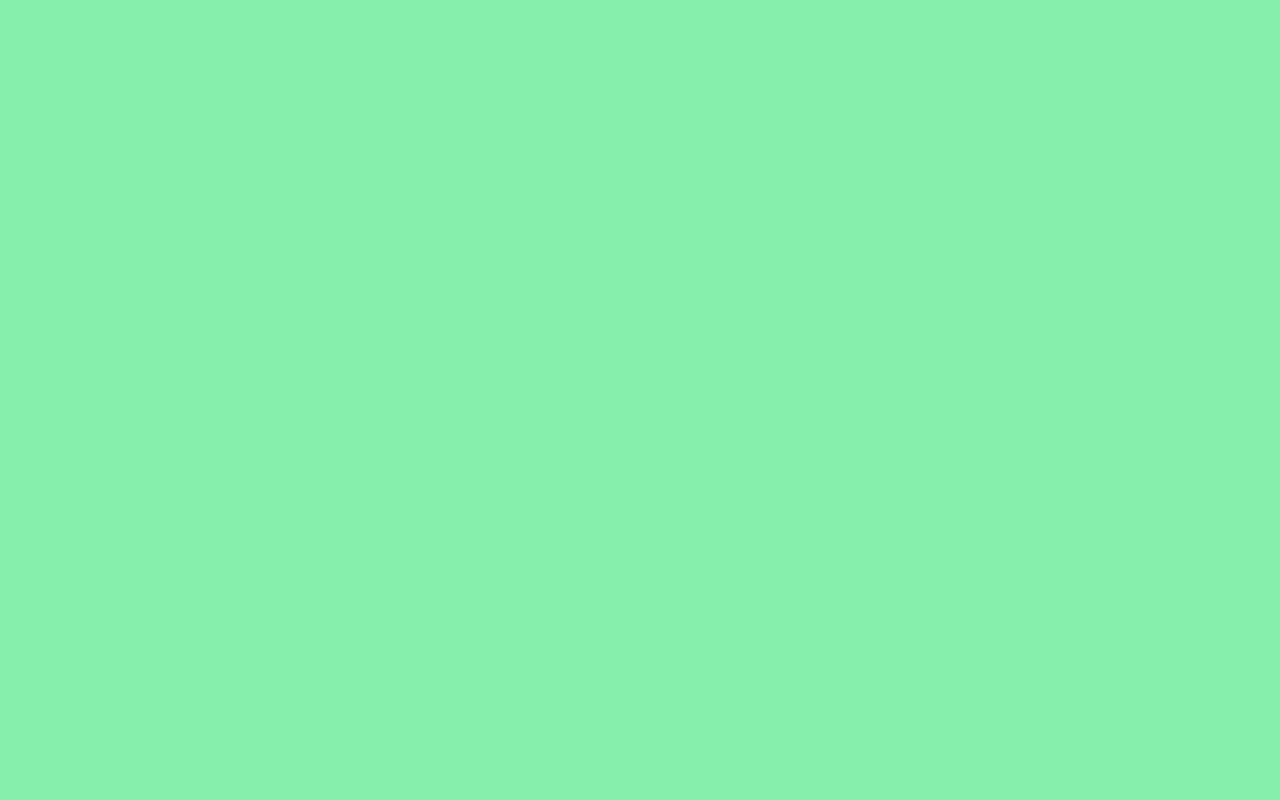
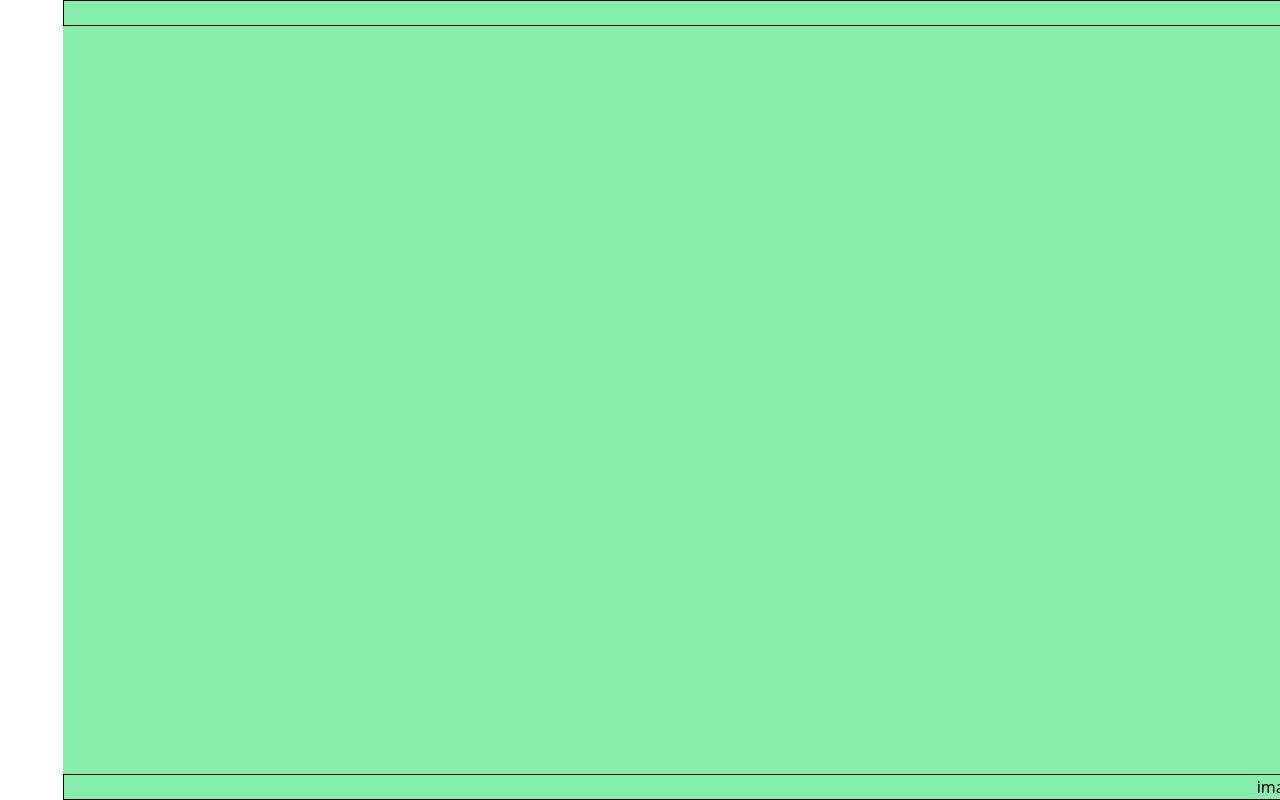
Before and after one commit to AKA-Abdol/yoga-mohadese, a React (Create React App) app: page /auth in a window 1280 px wide. Before the commit this address had no page. Built offline with nearby package versions, Linux system fonts and the light colour scheme.

Commit message:
feat: auth structure started

```diff
--- a/src/App.tsx
+++ b/src/App.tsx
@@ -4,20 +4,26 @@ import About from "./pages/About";
 import Contact from "./pages/Contact";
 import Terms from "./pages/Terms";
 import Reserve from "./pages/Reserve";
-import { BrowserRouter, Routes, Route } from "react-router-dom";
+import { BrowserRouter, Routes, Route, Navigate } from "react-router-dom";
+import Auth from "./pages/Auth";
+import BodyLayout from "./components/layout/BodyLayout";
 function App() {
   return (
-    <div className="w-full h-screen bg-green-300 text-black">
-      <BrowserRouter>
-        <Routes>
-          <Route path="/" element={<Home />} />
-          <Route path="/about" element={<About />} />
-          <Route path="/contact" element={<Contact />} />
-          <Route path="/terms" element={<Terms />} />
-          <Route path="/reserve" element={<Reserve />} />
-        </Routes>
-      </BrowserRouter>
-    </div>
+    <BrowserRouter>
+      <Routes>
+        <Route path="/" element={<BodyLayout />}>
+          <Route path="auth" element={<Auth />} />
+          <Route path="home" element={<Home />} />
+          <Route path="about" element={<About />} />
+          <Route path="contact" element={<Contact />} />
+          <Route path="terms" element={<Terms />} />
+          <Route path="reserve" element={<Reserve />} />
+
+          <Route path="/" element={<Navigate to={"/auth"} />} />
+          <Route path="/redirect" element={<Navigate to={"/"} />} />
+        </Route>
+      </Routes>
+    </BrowserRouter>
   );
 }
 
--- /dev/null
+++ b/src/components/layout/BodyLayout.tsx
@@ -0,0 +1,12 @@
+import { FC } from "react";
+import { Outlet } from "react-router-dom";
+
+const BodyLayout: FC = () => {
+  return (
+    <div className={"w-full h-screen bg-green-300 text-black"}>
+      <Outlet />
+    </div>
+  );
+};
+
+export default BodyLayout;
--- /dev/null
+++ b/src/pages/Auth/index.tsx
@@ -0,0 +1,16 @@
+import { FC } from "react"
+
+const Auth: FC = () => {
+    return (
+        <div className={"w-full h-full flex flex-col justify-between"}>
+            <div className={"_form_ w-full px-4 border border-black"}>
+                inputs
+            </div>
+            <div className="_image_ w-full border border-black">
+                image here
+            </div>
+        </div>
+    )
+}
+
+export default Auth;
--- a/tailwind.config.js
+++ b/tailwind.config.js
@@ -5,6 +5,10 @@ module.exports = {
     extend: {
       colors:{
         /*  PUT YOUR VARIABLES HERE  */
+        primary: {
+
+          DEFAULT: "rgb(173,192,128)"
+        }
       }
     },
   },
```
